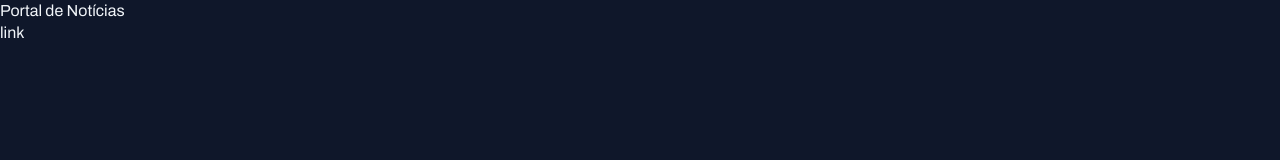
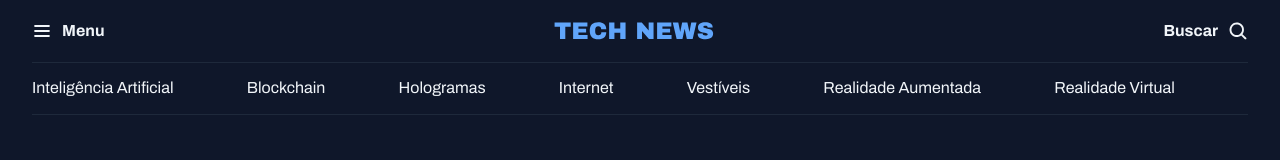
Before and after one commit to thiallymoura/news-portal---project, a plain HTML site: page index.html in a window 1280 px wide. Drawn offline with Linux system fonts and the light colour scheme.

Commit message:
feat: creating the header

```diff
--- a/index.html
+++ b/index.html
@@ -16,8 +16,33 @@
 </head>
 
 <body>
-    <p>Portal de Notícias</p>
-    <a href="#">link</a>
+    <header class="container">
+        <nav id="primary" class="grid grid-flow-col">
+            <div>
+                <img src="assets/icons/List.svg" alt="icone de menu">
+                <strong>Menu</strong>
+            </div>
+
+            <div>
+                <img src="assets/logo.svg" alt="Logo">
+            </div>
+
+            <div>
+                <strong>Buscar</strong>
+                <img src="assets/icons/MagnifyingGlass.svg" alt="icone de pesquisa">
+            </div>
+        </nav>
+
+        <nav id="secondary" class="grid grid-flow-col">
+            <a href="#">Inteligência Artificial</a>
+            <a href="#">Blockchain</a>
+            <a href="#">Hologramas</a>
+            <a href="#">Internet</a>
+            <a href="#">Vestíveis</a>
+            <a href="#">Realidade Aumentada</a>
+            <a href="#">Realidade Virtual</a>
+        </nav>
+    </header>
 </body>
 
 </html>
--- a/styles/global.css
+++ b/styles/global.css
@@ -45,3 +45,19 @@ h3 {
     font: inherit;
     /* herda a cor do pai - body*/
 }
+
+.container {
+    max-width: 1280px;
+    padding-inline: 32px;
+    margin-inline: auto;
+
+}
+
+/*utility-first*/
+.grid {
+    display: grid;
+}
+
+.grid-flow-col {
+    grid-auto-flow: column;
+}
--- /dev/null
+++ b/styles/header.css
@@ -0,0 +1,31 @@
+#primary {
+    padding-block: 20px;
+    /* 20px em cima e em baixo */
+
+    div {
+        display: flex;
+        align-items: center;
+        gap: 10px;
+        /* 10px entre os elementos */
+    }
+
+    /*nesting css*/
+    div:nth-child(2) {
+        /*logo no meio*/
+        margin-inline: auto;
+    }
+
+    div:nth-child(3) {
+        /*buscar no final*/
+        justify-self: end;
+    }
+
+}
+
+#secondary {
+    padding-block: 14px;
+    /*14px em cima e em baixo*/
+    border: 1px solid var(--stroke-color);
+    border-inline: none;
+    /*sem borda lateral*/
+}
--- a/styles/index.css
+++ b/styles/index.css
@@ -1 +1,2 @@
 @import url(global.css);
+@import url(header.css);
```
